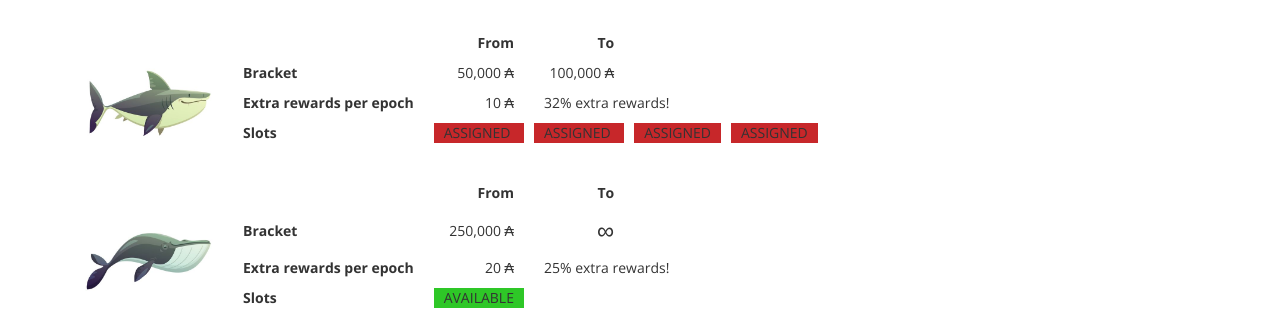
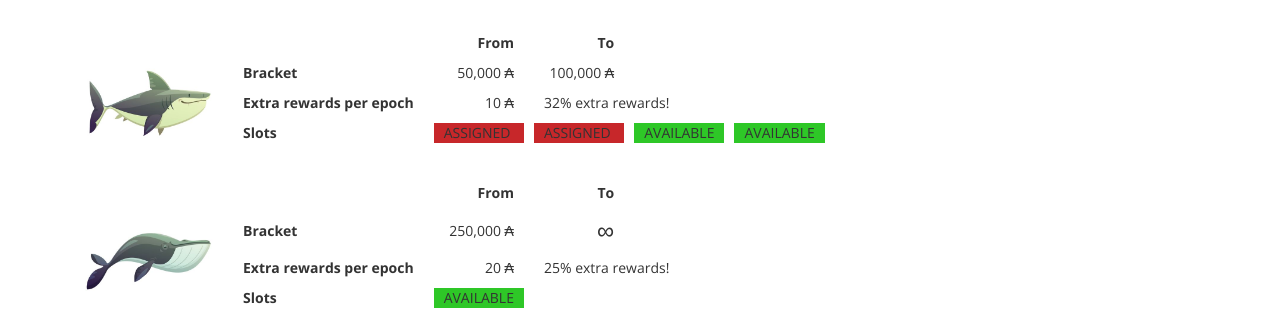
Before and after one commit to DevStakePool/DevStakePool.github.io, a plain HTML site: page index.html in a window 1280 px wide. Shown: the part 4919-5254 px from the top of the page. Drawn offline with nearby package versions, Linux system fonts and the light colour scheme.

Commit message:
Update index.html

```diff
--- a/index.html
+++ b/index.html
@@ -580,8 +580,8 @@
                         <td><strong>Slots</strong></td>
                         <td class="assigned">ASSIGNED</td>
                         <td class="assigned">ASSIGNED</td>
-                        <td class="assigned">ASSIGNED</td>
-                        <td class="assigned">ASSIGNED</td>
+                        <td class="available">AVAILABLE</td>
+                        <td class="available">AVAILABLE</td>
                     </tr>
                     <tr><td colspan="6">&nbsp;</td></tr>
 
```
